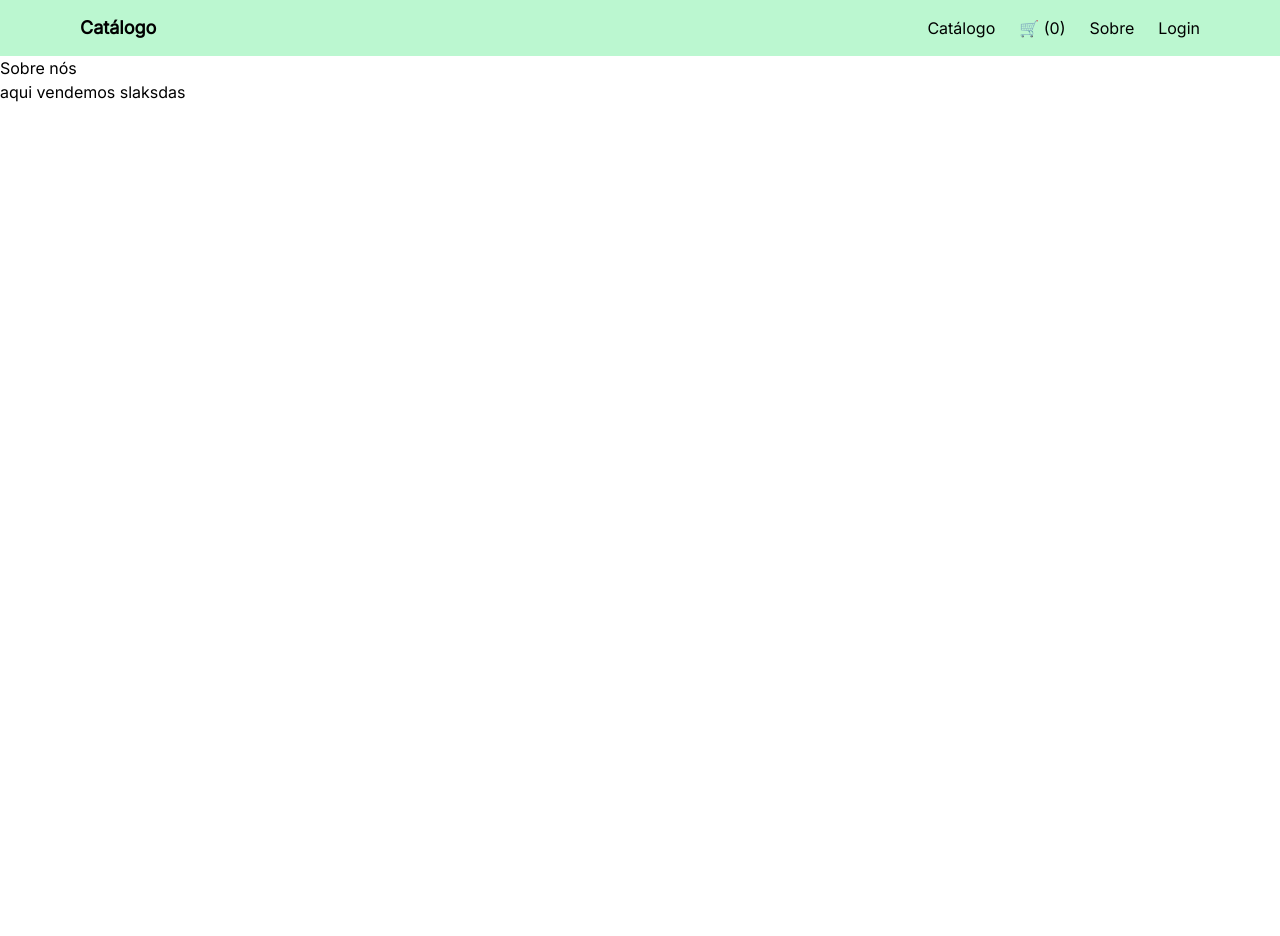
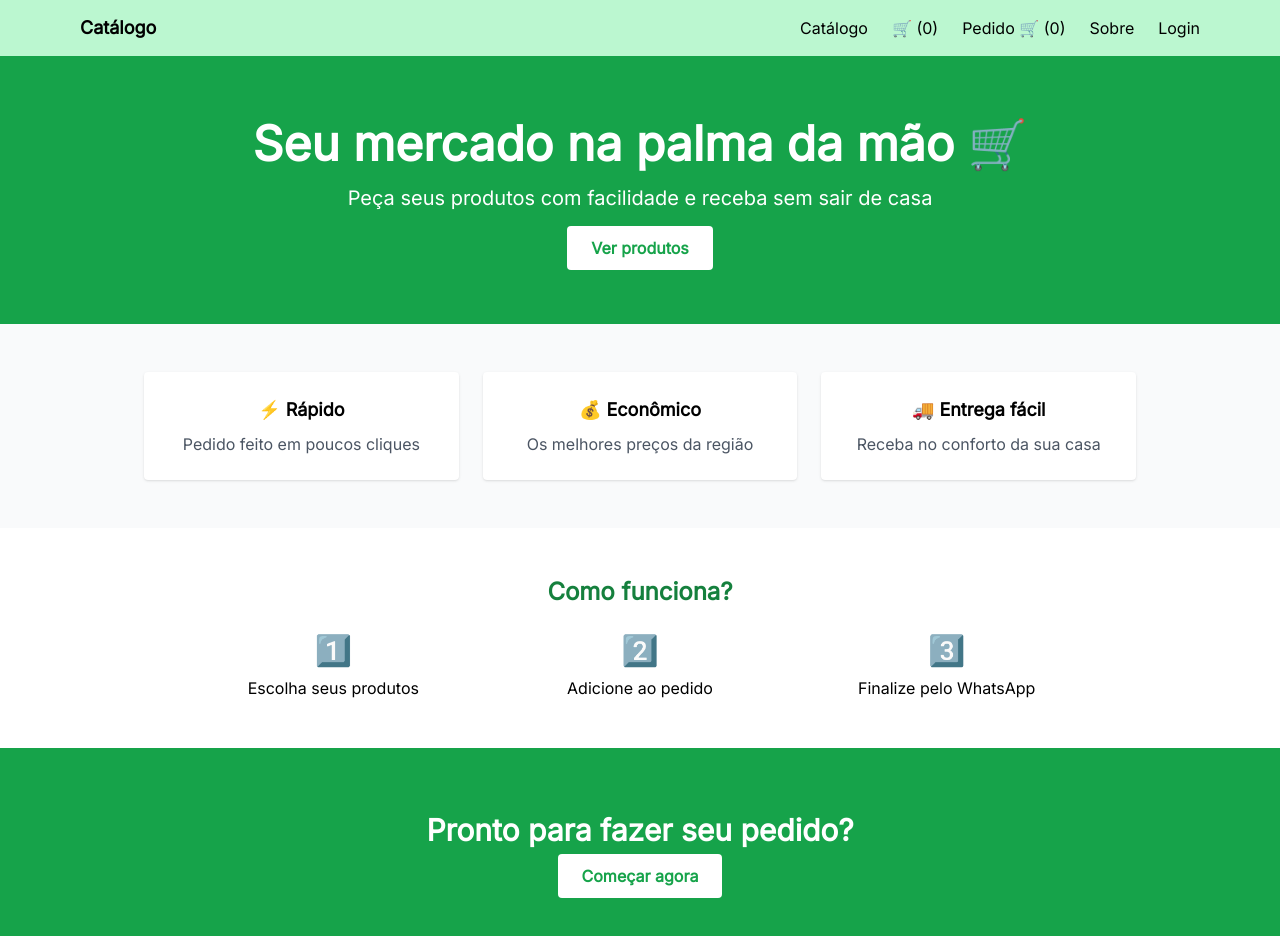
Before and after one commit to 1mPELDEV/catalogo-digital, a React (Vite) app in the folder frontend/: page /sobre in a window 1280 px wide. Shown: the top 936 px of the page. Before the commit the page ends 800 px from the top, so only its background shows below. Built offline with nearby package versions, Linux system fonts and the light colour scheme.

Commit message:
feat: iniciando gerenciamento de tipos de admin

```diff
--- a/frontend/src/components/navbar.jsx
+++ b/frontend/src/components/navbar.jsx
@@ -1,5 +1,6 @@
 import { Link } from "react-router-dom"
 import { useState, useEffect } from "react"
+import { loja } from "../config/loja"
 
 function Navbar() {
   const [logado, setLogado] = useState(false)
@@ -62,6 +63,11 @@ function Navbar() {
               🛒 ({quantidade})
             </Link>
 
+            {loja.funcionalidades.carrinho && (
+            <Link to="/Pedido">
+              Pedido 🛒 ({quantidade})
+            </Link>)}
+
             <Link to="/Sobre">Sobre</Link>
 
             {!logado && <Link to="/login">Login</Link>}
--- /dev/null
+++ b/frontend/src/config/loja.js
@@ -0,0 +1,23 @@
+export const tipos = {
+  mercado: {
+    carrinho: true,
+    entrega: true,
+    whatsapp: true
+  },
+  estudio: {
+    carrinho: false,
+    entrega: false,
+    whatsapp: true
+  },
+  perfumaria: {
+    carrinho: true,
+    entrega: true,
+    whatsapp: true
+  }
+}
+
+export const loja = {
+  nome: "Minha Loja",
+  tipo: "mercado",
+  funcionalidades: tipos["mercado"]
+}
--- a/frontend/src/pages/Catalogo.jsx
+++ b/frontend/src/pages/Catalogo.jsx
@@ -3,6 +3,7 @@ import { useState, useEffect } from "react"
 import { toast, ToastContainer } from "react-toastify"
 import "react-toastify/dist/ReactToastify.css"
 import formatarPreco from "../utils/formatarpreco"
+import { loja } from "../config/loja"
 
 function Catalogo () {
 
@@ -66,6 +67,16 @@ function Catalogo () {
   return bPromo - aPromo
 })
 
+const abrirWhatsApp = (produto) => {
+  const numero = "5574999105013" // depois deixa dinâmico
+
+  const mensagem = `Olá! Tenho interesse no produto: ${produto.nome}`
+
+  const url = `https://wa.me/${numero}?text=${encodeURIComponent(mensagem)}`
+
+  window.open(url, "_blank")
+}
+
   return (
   <>
     <ToastContainer />
@@ -97,13 +108,15 @@ function Catalogo () {
         <p className="text-gray-600 mt-2">Os melhores produtos com o melhor preço</p>
     </div>
 
-    {produtosFiltrados.length === 0 ? (
+    {produtosOrdenados.length === 0 ? (
       <p className="text-center text-gray-500 mt-6">Nenhum item bate com a busca 😕</p>)
       : (<div className="grid grid-cols-1 sm:grid-cols-2 md:grid-cols-3 lg:grid-cols-4 gap-4 p-4">
 
       {produtosOrdenados.map(produto => {
-
-      const quantidade = lista.filter(item => item._id === produto._id).length
+        // evita calcular quantidade se não tiver carrinho
+      const quantidade = loja.funcionalidades.carrinho
+        ? lista.filter(item => item._id === produto._id).length
+        : 0
 
       return (
         <div className="bg-white rounded-lg shadow p-4 flex flex-col relative" key={produto._id}>
@@ -126,12 +139,25 @@ function Catalogo () {
             </> ) : (
               <p className="text-green-600 font-bold">{formatarPreco(produto.preco)}</p>
           )}
-            <button className="mt-3 bg-green-500 text-white py-2 rounded hover:bg-green-600 transition"
-              onClick={() => addItem(produto)}>
+          {loja.funcionalidades.carrinho ? (
+            <button
+              className="mt-3 bg-green-500 text-white py-2 rounded hover:bg-green-600 transition"
+              onClick={() => addItem(produto)}
+            >
               Adicionar produto
             </button>
-            {quantidade > 0 && (
-              <small className="mt-1 text-gray-600">🛒 {quantidade} no pedido</small>
+          ) : (
+            <button
+              className="mt-3 bg-green-500 text-white py-2 rounded hover:bg-green-600 transition"
+              onClick={() => abrirWhatsApp(produto)}
+            >
+              Falar no WhatsApp
+            </button>
+          )}
+            {loja.funcionalidades.carrinho && quantidade > 0 && (
+              <small className="mt-1 text-gray-600">
+                🛒 {quantidade} no pedido
+              </small>
             )}
           </div>
         )
--- a/frontend/src/pages/Sobre.jsx
+++ b/frontend/src/pages/Sobre.jsx
@@ -1,10 +1,91 @@
 function Sobre () {
-    return (
-        <>
-        <h1>Sobre nós</h1>
-        <p> aqui vendemos slaksdas</p>
-        </>
-    )
+return (
+  <div className="bg-gray-50">
+
+    {/* HERO */}
+    <section className="text-center py-16 px-4 bg-green-600 text-white">
+      <h1 className="text-4xl md:text-5xl font-bold mb-4">
+        Seu mercado na palma da mão 🛒
+      </h1>
+      <p className="text-lg md:text-xl mb-6">
+        Peça seus produtos com facilidade e receba sem sair de casa
+      </p>
+      <a
+        href="/"
+        className="bg-white text-green-600 px-6 py-3 rounded font-semibold hover:bg-gray-100"
+      >
+        Ver produtos
+      </a>
+    </section>
+
+    {/* BENEFÍCIOS */}
+    <section className="max-w-5xl mx-auto py-12 px-4 grid md:grid-cols-3 gap-6">
+
+      <div className="bg-white p-6 rounded shadow text-center">
+        <h3 className="font-bold text-lg mb-2">⚡ Rápido</h3>
+        <p className="text-gray-600">Pedido feito em poucos cliques</p>
+      </div>
+
+      <div className="bg-white p-6 rounded shadow text-center">
+        <h3 className="font-bold text-lg mb-2">💰 Econômico</h3>
+        <p className="text-gray-600">Os melhores preços da região</p>
+      </div>
+
+      <div className="bg-white p-6 rounded shadow text-center">
+        <h3 className="font-bold text-lg mb-2">🚚 Entrega fácil</h3>
+        <p className="text-gray-600">Receba no conforto da sua casa</p>
+      </div>
+
+    </section>
+
+    {/* COMO FUNCIONA */}
+    <section className="bg-white py-12 px-4">
+      <div className="max-w-4xl mx-auto text-center">
+
+        <h2 className="text-2xl font-bold text-green-700 mb-6">
+          Como funciona?
+        </h2>
+
+        <div className="grid md:grid-cols-3 gap-6">
+
+          <div>
+            <p className="text-3xl mb-2">1️⃣</p>
+            <p>Escolha seus produtos</p>
+          </div>
+
+          <div>
+            <p className="text-3xl mb-2">2️⃣</p>
+            <p>Adicione ao pedido</p>
+          </div>
+
+          <div>
+            <p className="text-3xl mb-2">3️⃣</p>
+            <p>Finalize pelo WhatsApp</p>
+          </div>
+
+        </div>
+
+      </div>
+    </section>
+
+    {/* CTA FINAL */}
+    <section className="text-center py-16 px-4 bg-green-600 text-white">
+
+      <h2 className="text-3xl font-bold mb-4">
+        Pronto para fazer seu pedido?
+      </h2>
+
+      <a
+        href="/"
+        className="bg-white text-green-600 px-6 py-3 rounded font-semibold hover:bg-gray-100"
+      >
+        Começar agora
+      </a>
+
+    </section>
+
+  </div>
+)
 }
 
 export default Sobre
--- a/frontend/src/pages/admin.jsx
+++ b/frontend/src/pages/admin.jsx
@@ -193,27 +193,79 @@ const token = localStorage.getItem("token")
   <>
     <ToastContainer />
 
-      <h1>Catálogo Digital</h1>
-      <hr/>
-      <h2>Cadastrar Produto</h2>
-      <input type="text" placeholder='Nome' value={nome} onChange={(e) => setNome(e.target.value)} />
-      <input type="number" placeholder='Preço' value={preco} onChange={(e) => setPreco(e.target.value)}/>
+    <div className="max-w-5xl mx-auto p-4">
+
+      {/* TÍTULO */}
+      <h1 className="text-3xl font-bold mb-4 text-center">
+        Painel Admin
+      </h1>
+
+      <hr className="mb-6"/>
+
+      {/* FORM */}
+      <div className="bg-white shadow rounded-lg p-4 mb-8">
+
+        <h2 className="text-xl font-semibold mb-4">
+          Cadastrar Produto
+        </h2>
+
+        <div className="grid md:grid-cols-2 gap-4">
+
+          <input
+            type="text"
+            placeholder="Nome"
+            value={nome}
+            onChange={(e) => setNome(e.target.value)}
+            className="p-2 border rounded"
+          />
+
+          <input
+            type="number"
+            placeholder="Preço"
+            value={preco}
+            onChange={(e) => setPreco(e.target.value)}
+            className="p-2 border rounded"
+          />
+
           <select
             value={categoria}
             onChange={(e) => setCategoria(e.target.value)}
+            className="p-2 border rounded"
           >
             <option value="">Selecione uma categoria</option>
             <option value="Bebidas">Bebidas</option>
             <option value="Alimentos">Alimentos</option>
             <option value="Limpeza">Limpeza</option>
+          </select>
 
-      </select>
-      <input type="text" placeholder='Descrição' value={descricao} onChange={(e) => setDescricao(e.target.value)} />
-      <input type="text" placeholder='URL da imagem' value={imagem} onChange={(e)=> setImagem(e.target.value)} />
+          <input
+            type="text"
+            placeholder="URL da imagem"
+            value={imagem}
+            onChange={(e) => setImagem(e.target.value)}
+            className="p-2 border rounded"
+          />
+
+        </div>
+
+        <input
+          type="text"
+          placeholder="Descrição"
+          value={descricao}
+          onChange={(e) => setDescricao(e.target.value)}
+          className="p-2 border rounded w-full mt-4"
+        />
+
+        {/* PREVIEW */}
         {imagem && (
-      <img src={imagem} style={{width:"100px"}} />
+          <img
+            src={imagem}
+            className="w-24 h-24 object-cover mt-4 rounded"
+          />
         )}
-      <label className="flex items-center gap-2">
+
+        {/* PROMO */}
+        <label className="flex items-center gap-2 mt-4">
           <input
             type="checkbox"
             checked={promocao}
@@ -221,49 +273,80 @@ const token = localStorage.getItem("token")
           />
           Produto em promoção 🔥
         </label>
+
         {promocao && (
           <input
             type="number"
             placeholder="Desconto (R$)"
             value={desconto}
             onChange={(e) => setDesconto(Number(e.target.value))}
-            className=""
+            className="p-2 border rounded w-full mt-2"
           />
         )}
-      <button onClick={()=>{
-        if(editandoId){
+
+        {/* BOTÃO */}
+        <button
+          onClick={() => {
+            if (editandoId) {
               atualizarProduto(editandoId)
-        }else{
+            } else {
               criarProduto()
             }
-      }}>{ editandoId ? "Atualizar Produto" : "Criar Produto"}</button>
-      {nome}
-      {preco}
+          }}
+          className="mt-4 w-full bg-[var(--color-primary)] hover:bg-[var(--color-primary-hover)] text-white p-2 rounded"
+        >
+          {editandoId ? "Atualizar Produto" : "Criar Produto"}
+        </button>
 
-      <h2>Lista de Produtos</h2>
+      </div>
+
+      {/* LISTA */}
+      <h2 className="text-xl font-semibold mb-4">
+        Lista de Produtos
+      </h2>
+
       {loading && <p>🔄 Carregando produtos...</p>}
 
       {!loading && produtos.length === 0 && (
-        <p style={{ opacity: 0.6 }}>
+        <p className="text-gray-500">
           📦 Nenhum produto cadastrado ainda.
         </p>
       )}
+
+      <div className="grid sm:grid-cols-2 md:grid-cols-3 gap-4">
+
         {!loading && produtos.map(produto => (
-        <div className='card' key={produto._id}>
-          <h3>{produto.nome}</h3>
-          <p>R$ {produto.preco}</p>
+
+          <div key={produto._id} className="bg-white rounded shadow p-4">
+
+            <h3 className="font-semibold">
+              {produto.nome}
+            </h3>
+
+            <p className="text-gray-600">
+              R$ {produto.preco}
+            </p>
+
             {produto.promocao?.ativa && (
-          <p style={{ color: "red" }}>
+              <p className="text-red-500 text-sm mt-1">
                 🔥 Promoção: R$ {produto.promocao.desconto}
               </p>
             )}
-          <button onClick={() => {
+
+            <div className="flex gap-2 mt-4">
+
+              <button
+                onClick={() => {
                   setProdutoSelecionado(produto)
                   setMostrarConfirmacao(true)
-          }}>Deletar</button>
+                }}
+                className="flex-1 bg-red-500 text-white p-2 rounded hover:bg-red-600"
+              >
+                Deletar
+              </button>
 
-          <button onClick={() =>{
-            console.log(produto)
+              <button
+                onClick={() => {
                   setNome(produto.nome)
                   setPreco(produto.preco)
                   setDescricao(produto.descricao)
@@ -272,9 +355,22 @@ const token = localStorage.getItem("token")
                   setCategoria(produto.categoria || "")
                   setDesconto(produto.promocao?.desconto || 0)
                   setPromocao(produto.promocao?.ativa || false)
-          }}>Editar</button>
+                }}
+                className="flex-1 bg-gray-200 p-2 rounded hover:bg-gray-300"
+              >
+                Editar
+              </button>
+
             </div>
+
+          </div>
+
         ))}
+
+      </div>
+
+    </div>
+
     <ModalConfirmacao
       aberto={mostrarConfirmacao}
       titulo="Tem certeza?"
```
Lines whose indentation alone changed are shown as unchanged.
